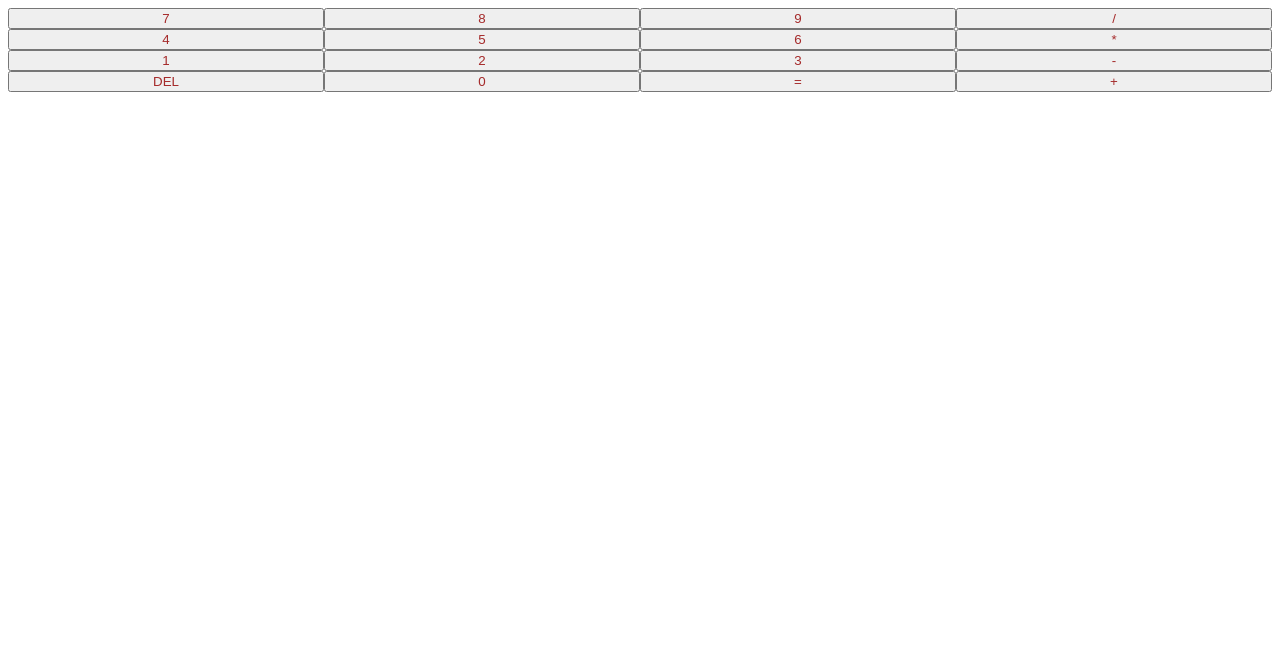
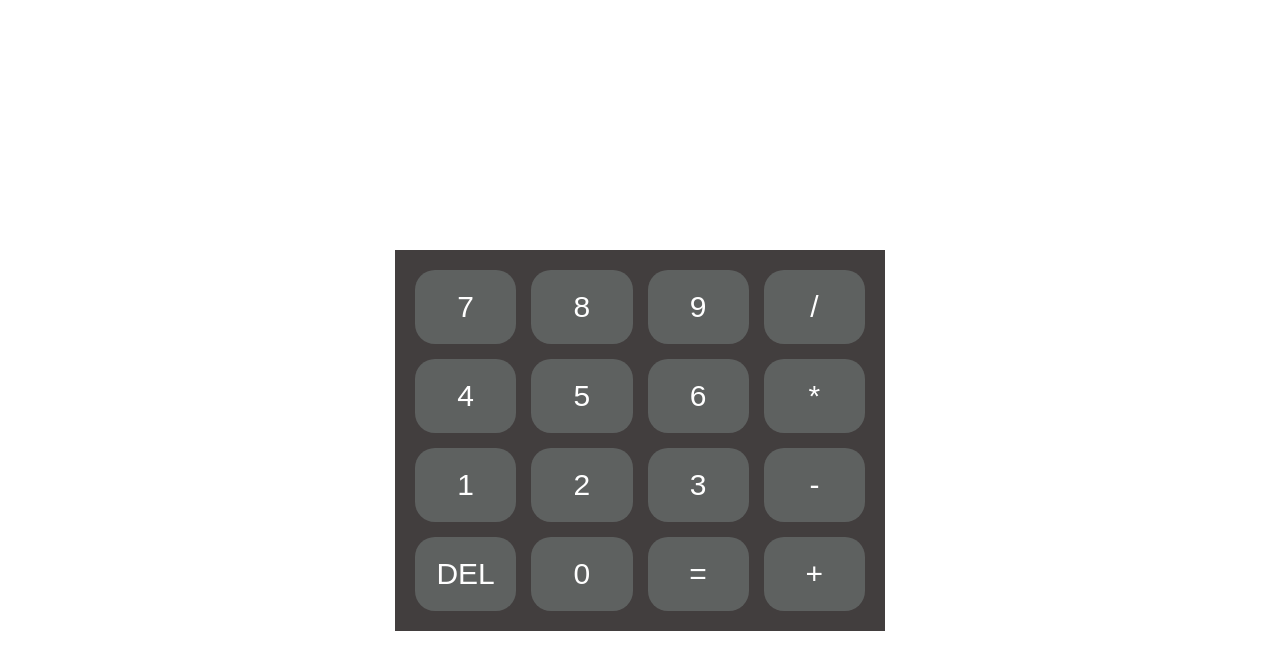
Before and after one commit to SZ-Collaboration/calculator-front-end, a website built with Vite: page index.html in a window 1280 px wide. Built offline with nearby package versions, Linux system fonts and the light colour scheme.

Commit message:
style change

```diff
--- a/src/style.css
+++ b/src/style.css
@@ -1,7 +1,28 @@
 .buttons {
-  color: brown;
+  cursor: pointer;
+  border: none;
+  user-select: none;
+  outline: none;
+
+  color: #ffffff;
+  background-color: rgb(94, 97, 96);
+
+  border-radius: 20px;
+  padding: 20px;
+  font-size: 30px;
 }
 .container {
   display: grid;
   grid-template-columns: repeat(4, 1fr);
+
+  user-select: none;
+  outline: none;
+
+  background-color: hsl(0, 3%, 25%);
+
+  padding: 20px;
+  width: 450px;
+  margin: 0 auto;
+  margin-top: 250px;
+  gap: 15px;
 }
```
